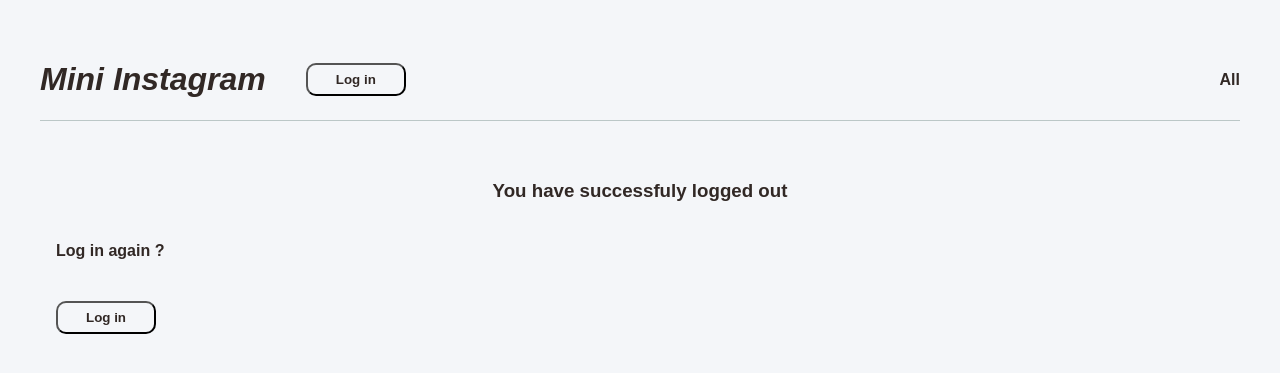
After one commit to ljbrown4/cs412, a Django app: page /mini_insta/confirmation/ in a window 1280 px wide. The commit adds this page. Shown: the top 373 px of the page. Run offline with Django 5.2, Linux system fonts and the light colour scheme.

Commit message:
task 2 completion

```diff
--- a/mini_insta/templates/mini_insta/base.html
+++ b/mini_insta/templates/mini_insta/base.html
@@ -13,7 +13,7 @@
             <div style="gap: 40px; display: flex; align-items: center;">
                 <h1><i>Mini Instagram</i></h1>
                     {% if request.user.is_authenticated %}
-                        <p> <b><i>{{request.user}}</i></b> </p>
+                       <a href="{% url 'my_profile' %}"><p> <b><i>{{request.user}}</i></b> </p></a>
                         <form method="post" action="{% url 'logout' %}" >
                             {% csrf_token %}
                             <button class="submit-btn-small" type="submit">Logout</button>
--- /dev/null
+++ b/mini_insta/templates/mini_insta/logged_out.html
@@ -0,0 +1,15 @@
+<!-- # File: logged_out.html
+# Author: Leigh Brown (ljbrown@bu.edu), 2/24/2026
+# Description: scriptlet code to display form to an delete an existing post -->
+{% extends 'mini_insta/base.html' %}
+
+{% block content %}
+<main class="container">
+    <h3 style="text-align: center;"> You have successfuly logged out</h3>
+
+    <h4> Log in again ?</h4>
+
+    <button class="submit-btn-small"><a href="{% url 'login' %}">Log in</a></button>
+
+</main>
+{% endblock %}
--- a/mini_insta/urls.py
+++ b/mini_insta/urls.py
@@ -34,5 +34,6 @@ urlpatterns = [
     path('profile/search', SearchView.as_view(), name='search'), #assignment 6
 
     path('login/', auth_views.LoginView.as_view(template_name="mini_insta/login.html"), name="login"), #assignment 6
-    path('logout/', auth_views.LogoutView.as_view(next_page='show_all_profiles'), name='logout'), #assignment 6
+    path('logout/', auth_views.LogoutView.as_view(next_page='logout_confirmation'), name='logout'), #assignment 6
+    path("confirmation/", LogOutComfirmationView.as_view(), name="logout_confirmation"), #assignment 6
 ]
--- a/mini_insta/views.py
+++ b/mini_insta/views.py
@@ -2,7 +2,7 @@
 # Author: Leigh Brown (ljbrown@bu.edu), 2/12/2026 + 2/19/2026
 # Description: create the functions necessary to connect to html templates
 
-from django.views.generic import ListView, DetailView, CreateView, UpdateView, DeleteView
+from django.views.generic import ListView, DetailView, CreateView, UpdateView, DeleteView, TemplateView
 from .models import Profile, Post, Photo, Follow
 from django.urls import reverse
 from django.shortcuts import render
@@ -17,6 +17,9 @@ class ProfileRequiredMixin(LoginRequiredMixin):#loginreqmixin sub class
     def get_profile(self):
         """ get profile of current user"""
         return Profile.objects.get(user=self.request.user)
+
+    def get_login_url(self):
+        return reverse('login')
 
 
     def is_owner(self, profile):
@@ -396,3 +399,8 @@ class MyProfileDetailView(ProfileRequiredMixin, DetailView):
         context['search_icon'] = reverse('search')
 
         return context
+
+
+class LogOutComfirmationView(TemplateView):
+    '''page for users to log out'''
+    template_name = "mini_insta/logged_out.html"
```
Also changed, not shown: mini_insta/templates/mini_insta/login.html (+6 -3 lines), db.sqlite3, media/e99db857a4c4b118f42711e619adb7bc.jpg (added), media/e99db857a4c4b118f42711e619adb7bc_UtPjrdJ.jpg (added).
